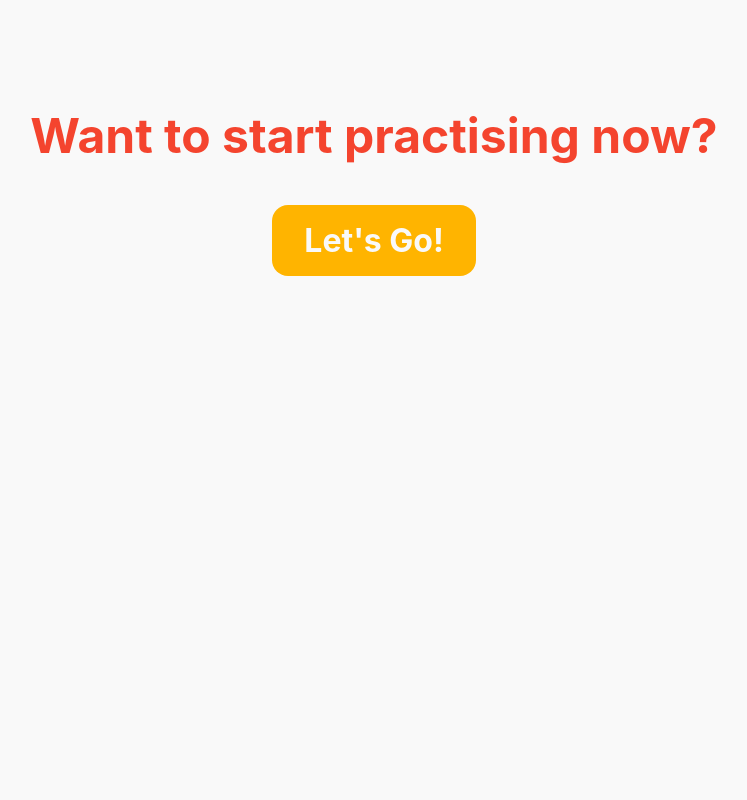
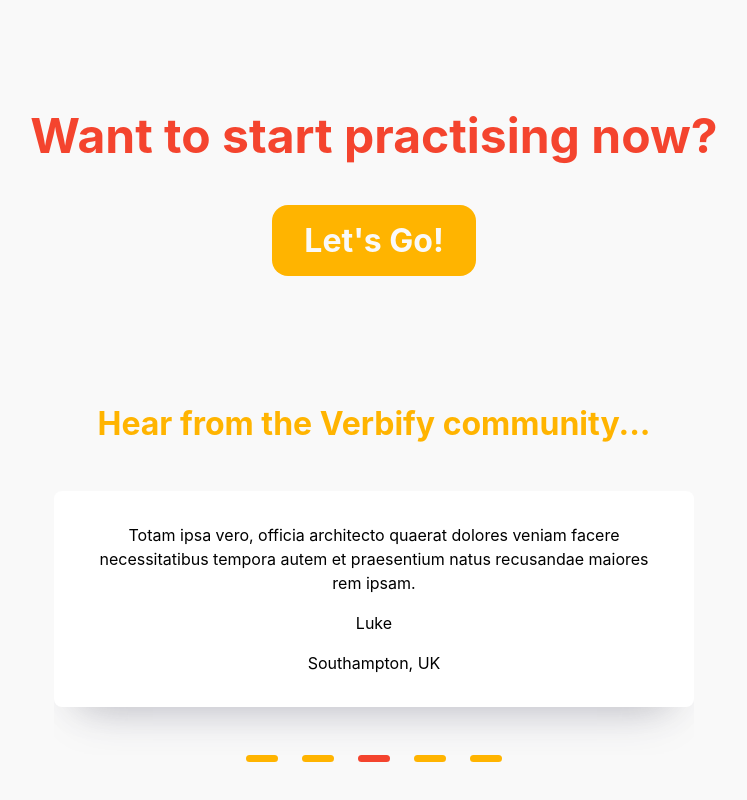
Before and after one commit to jpates2/verbify, a React (Create React App) app: page / in a window 1280 px wide. Shown: the part 2757-3557 px from the top of the page, without its empty margins (266-1013 px from the left). Before the commit the page ends 3161 px from the top, so only its background shows below. Built offline with nearby package versions, Linux system fonts and the light colour scheme.

Commit message:
Review components added

```diff
--- /dev/null
+++ b/src/components/Review.js
@@ -0,0 +1,19 @@
+import { motion, AnimatePresence } from "framer-motion";
+import classes from "./Review.module.css";
+
+export default function Review({ text, name, location }) {
+  return (
+    <AnimatePresence>
+      <motion.div
+        className={classes["review__container"]}
+        initial={{opacity: 0}}
+        animate={{opacity: 1, transition: {delay: 0.2, duration: 1}}}
+        exit={{opacity: 0}}
+      >
+        <p className={classes["review__text"]}>{text}</p>
+        <p className={classes["review__name"]}>{name}</p>
+        <p className={classes["review__location"]}>{location}</p>
+      </motion.div>
+    </AnimatePresence>
+  )
+}
--- /dev/null
+++ b/src/components/Review.module.css
@@ -0,0 +1,11 @@
+.review__container {
+  width: 100%;
+  background: white;
+  box-shadow: 0px 18px 36px -18px rgba(0,0,0,0.1),0px 30px 45px -30px rgba(50,50,93,0.25);
+  line-height: 1.5rem;
+  border-radius: 8px;
+  padding: 1rem 2rem;
+  margin-bottom: 3rem;
+  white-space: normal;
+  box-sizing: border-box;
+}
--- /dev/null
+++ b/src/components/Reviews.js
@@ -0,0 +1,80 @@
+import { useState } from "react";
+import { motion } from "framer-motion";
+import classes from "./Reviews.module.css";
+import Review from "./Review";
+import SlideInSection from "../layout/SlideInSection";
+import { ReviewInfo } from "../info/review-info";
+
+const dashVariant = {
+  active: {
+    backgroundColor: "#F4442E",
+    transition: { duration: 1 }
+  },
+  inactive: {
+    backgroundColor: "#FFB400",
+    transition: { duration: 1 }
+  }
+}
+
+export default function Reviews() {
+  const [reviewIndex, setReviewIndex] = useState(2)
+
+  function handleDash(dash) {
+    setReviewIndex(dash);
+  }
+
+  return (
+    <SlideInSection>
+      <div className={classes["reviews__section"]}>
+        <h2 className={classes["reviews__header"]}>Hear from the Verbify community...</h2>
+        <div className={classes["reviews__container"]}>
+          <div className={classes["reviews__inner"]}>
+            <Review
+              key={ReviewInfo[reviewIndex].name}
+              text={ReviewInfo[reviewIndex].text}
+              name={ReviewInfo[reviewIndex].name}
+              location={ReviewInfo[reviewIndex].location}
+            />
+          </div>
+        </div>
+        <div className={classes["reviews__dashes"]}>
+          <motion.span
+            onClick={() => handleDash(0)}
+            className={classes["reviews__dash"]}
+            initial="inactive"
+            animate={reviewIndex === 0 ? "active" : "inactive"}
+            variants={dashVariant}
+          ></motion.span>
+          <motion.span
+            onClick={() => handleDash(1)}
+            className={classes["reviews__dash"]}
+            initial="inactive"
+            animate={reviewIndex === 1 ? "active" : "inactive"}
+            variants={dashVariant}
+          ></motion.span>
+          <motion.span
+            onClick={() => handleDash(2)}
+            className={classes["reviews__dash"]}
+            initial="inactive"
+            animate={reviewIndex === 2 ? "active" : "inactive"}
+            variants={dashVariant}
+          ></motion.span>
+          <motion.span
+            onClick={() => handleDash(3)}
+            className={classes["reviews__dash"]}
+            initial="inactive"
+            animate={reviewIndex === 3 ? "active" : "inactive"}
+            variants={dashVariant}
+          ></motion.span>
+          <motion.span
+            onClick={() => handleDash(4)}
+            className={classes["reviews__dash"]}
+            initial="inactive"
+            animate={reviewIndex === 4 ? "active" : "inactive"}
+            variants={dashVariant}
+          ></motion.span>
+        </div>
+      </div>
+    </SlideInSection>
+  )
+}
--- /dev/null
+++ b/src/components/Reviews.module.css
@@ -0,0 +1,47 @@
+.reviews__section {
+  text-align: center;
+  margin-bottom: 12rem;
+}
+
+.reviews__container {
+  overflow: hidden;
+  max-width: 80%;
+  margin: 0 auto;
+}
+
+.reviews__inner {
+  white-space: nowrap;
+  /* display: flex; */
+}
+
+.reviews__header {
+  font-size: 2rem;
+  color: #FFB400;
+  margin-bottom: 3rem;
+}
+
+.reviews__dashes {
+  max-width: 16rem;
+  margin: 0 auto;
+  display: flex;
+  justify-content: space-between;
+}
+
+.reviews__dash {
+  /* background-color: #FFB400; */
+  height: 0.4rem;
+  width: 2rem;
+  border-radius: 8px;
+  transform: rotate(0);
+  cursor: pointer;
+}
+
+.reviews__dash-active {
+  background-color: #F4442E;
+}
+
+@media (min-width: 800px) {
+  .reviews__container {
+    width: 40rem;
+  }
+}
--- /dev/null
+++ b/src/info/review-info.js
@@ -0,0 +1,27 @@
+export const ReviewInfo = [
+  {
+    text: "Lorem ipsum dolor sit amet, consectetur adipisicing elit. Consectetur ipsa officiis tenetur. Ad pariatur recusandae inventore cumque. Esse quibusdam vel ipsam incidunt veniam ullam! Numquam nulla nisi id ex! Eius velit totam nesciunt praesentium.",
+    name: "Tom",
+    location: "Kent, UK"
+  },
+  {
+    text: "deleniti suscipit assumenda atque optio vel at excepturi reprehenderit aperiam, nam accusantium maxime molestias!",
+    name: "Cat",
+    location: "Brisbane, Australia"
+  },
+  {
+    text: "Totam ipsa vero, officia architecto quaerat dolores veniam facere necessitatibus tempora autem et praesentium natus recusandae maiores rem ipsam.",
+    name: "Luke",
+    location: "Southampton, UK"
+  },
+  {
+    text: "quo earum quis! Dolorem ducimus quisquam ullam aut eos accusantium nulla perspiciatis repudiandae nobis, a soluta consequuntur!",
+    name: "Ellis",
+    location: "Sydney, Australia"
+  },
+  {
+    text: "assumenda facere doloremque, cupiditate laboriosam eum ullam animi. Corporis illum ratione fuga corrupti quisquam eum nobis enim explicabo dolore.",
+    name: "Pauline",
+    location: "Zagreb, Croatia"
+  }
+]
--- a/src/pages/Home.js
+++ b/src/pages/Home.js
@@ -5,6 +5,7 @@
 import Learn from "../components/Learn";
 import Nav from "../layout/Nav";
 import StartLearning from "../components/StartLearning";
+import Reviews from "../components/Reviews";
 
 export default function HomePage() {
   return (
@@ -23,6 +24,7 @@
           <Intro />
           <Learn />
           <StartLearning />
+          <Reviews />
         </main>
       </motion.div>
     </AnimatePresence>
```
